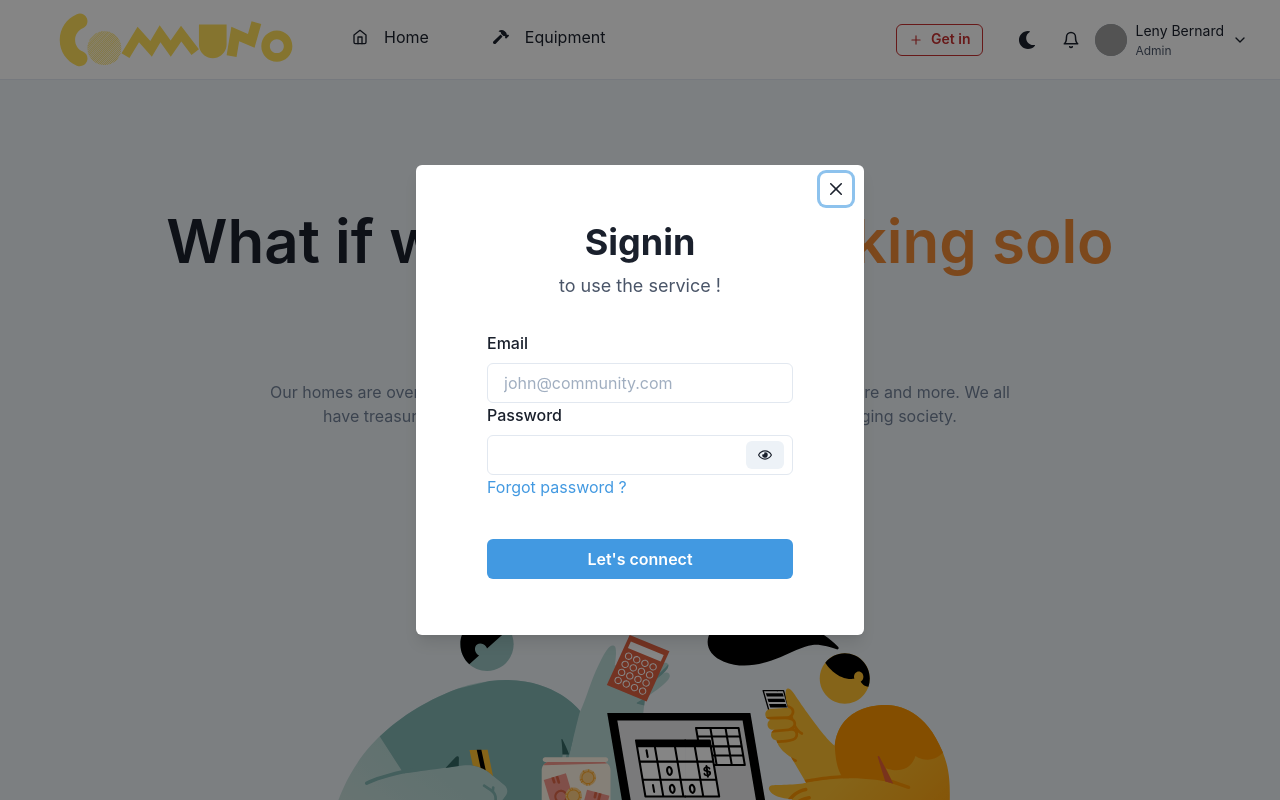
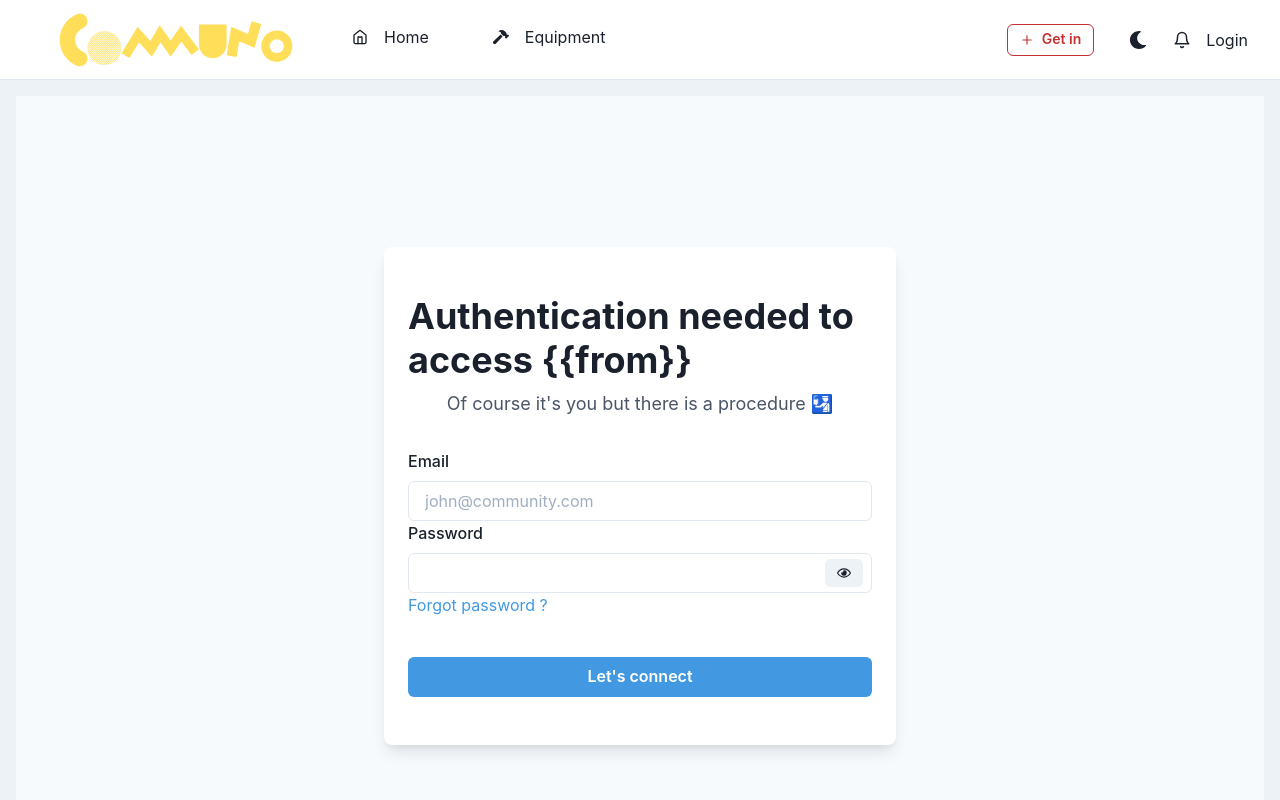
Before and after one commit to lenybernard/communo-front, a React (Create React App) app: page /login in a window 1280 px wide. Shown: the top 800 px of the page. Built offline with nearby package versions, Linux system fonts and the light colour scheme; grey boxes are pictures that could not be loaded.

Commit message:
add Auth layer + login / logout + cookie & localStorage use

```diff
--- a/package.json
+++ b/package.json
@@ -23,6 +23,7 @@
     "lint-staged": "^12.1.5",
     "prettier": "^2.5.1",
     "react": "^17.0.2",
+    "react-cookie": "^4.1.1",
     "react-dom": "^17.0.2",
     "react-hook-form": "^7.22.5",
     "react-i18next": "^11.15.3",
--- /dev/null
+++ b/src/auth/AuthProvider.tsx
@@ -0,0 +1,52 @@
+import React, {useEffect} from "react"
+import {User} from "../types";
+import {useCookies} from "react-cookie";
+
+interface JWTAuthResponse {
+    user: User
+    token: string
+}
+interface AuthContextType {
+    user: User
+    token: string
+    signin: (response: JWTAuthResponse, callback: VoidFunction) => void
+    signout: (callback: VoidFunction) => void
+}
+
+export const AuthContext = React.createContext<AuthContextType>(null!);
+
+export const AuthProvider = ({ children }: { children: React.ReactNode }) => {
+    let [user, setUser] = React.useState<any>(null);
+    let [token, setToken] = React.useState<any>(null);
+    const [cookies, setCookie, removeCookie] = useCookies();
+
+    useEffect(() => {
+        if (cookies.token !== undefined) {
+            setToken(localStorage.getItem('token'))
+        }
+        if (cookies.user !== undefined) {
+            setUser(cookies.user)
+        }
+    }, [])
+
+    let signin = (response: JWTAuthResponse, callback: VoidFunction) => {
+        setUser(response.user)
+        setToken(response.token)
+        localStorage.setItem('token', response.token)
+        setCookie('user', response.user)
+        callback()
+    };
+
+    let signout = (callback: VoidFunction) => {
+        setToken(null);
+        setUser(null);
+        removeCookie('token')
+        removeCookie('user')
+        callback();
+    };
+
+    let value = { user, token, signin, signout };
+
+    return <AuthContext.Provider value={value}>{children}</AuthContext.Provider>;
+}
+export default AuthProvider
--- /dev/null
+++ b/src/auth/AuthStatus.tsx
@@ -0,0 +1,31 @@
+import React from "react"
+import {AuthContext} from "./AuthProvider";
+import {useNavigate} from "react-router-dom";
+
+export const useAuth = () => {
+    return React.useContext(AuthContext);
+}
+
+export const AuthStatus = () => {
+    let auth = useAuth();
+    let navigate = useNavigate();
+
+    if (!auth.user) {
+        return <p>You are not logged in.</p>;
+    }
+
+    return (
+        <p>
+            Welcome {auth.user}!{" "}
+            <button
+                onClick={() => {
+                    auth.signout(() => navigate("/"));
+                }}
+            >
+                Sign out
+            </button>
+        </p>
+    );
+}
+
+export default AuthStatus
--- /dev/null
+++ b/src/auth/Logout.tsx
@@ -0,0 +1,21 @@
+import React, {useEffect} from "react"
+import {toast} from "react-toastify"
+import {useTranslation} from "react-i18next"
+import {useNavigate} from "react-router-dom"
+import {useAuth} from "./AuthStatus";
+
+const Logout = () => {
+    const {t} = useTranslation()
+    const navigate = useNavigate()
+    const auth = useAuth()
+    useEffect(() => {
+        auth.signout(() => {
+            navigate('/', { replace: true })
+            toast(t('logout.toast'))
+        })
+    })
+
+    return <div />
+}
+
+export default Logout
--- /dev/null
+++ b/src/auth/RequireAuth.tsx
@@ -0,0 +1,17 @@
+import React from "react"
+import {useAuth} from "./AuthStatus";
+import {useLocation} from "react-router-dom";
+import { Navigate } from "react-router-dom";
+
+export const RequireAuth = ({ children }: { children: JSX.Element }) => {
+    let auth = useAuth();
+    let location = useLocation();
+
+    if (!auth.user) {
+        return <Navigate to="/login" state={{ from: location }} replace />;
+    }
+
+    return children;
+}
+
+export default RequireAuth
--- a/src/components/molecules/Login/login.tsx
+++ b/src/components/molecules/Form/Login/login.tsx
@@ -17,10 +17,14 @@ import {
 import {useTranslation} from "react-i18next";
 import { useForm } from 'react-hook-form'
 import {toast} from "react-toastify";
-import {useState} from "react";
+import React, {useState} from "react";
 import {FaRegEye, FaRegEyeSlash} from "react-icons/fa";
+import {useLocation, useNavigate} from "react-router-dom";
+import {useAuth} from "../../../../auth/AuthStatus";
 
-export const Login = () => {
+
+
+export const LoginForm = ({title = null, subtitle = null}: {title?: string|null, subtitle?: string|null}) => {
     const { t } = useTranslation()
     const [showPassword, setShowPassword] = useState(false)
     const {
@@ -29,6 +33,10 @@ export const Login = () => {
         setError,
         formState: { errors, isSubmitting },
     } = useForm()
+
+    let navigate = useNavigate();
+    let location = useLocation();
+    let auth = useAuth();
 
     const onSubmit = (values: {username: string, password: string}) =>
     {
@@ -40,19 +48,27 @@ export const Login = () => {
         fetch('http://localhost:8000/api/login', requestOptions)
             .then(response => response.json())
             .then(response => {
+                if (response.message) {
+                    throw new Error(response.message);
+                }
                 if (response.error) {
                     throw new Error(response.error);
                 }
                 toast(t('login.toast.success.' + Math.floor(Math.random() * 4), {'user': response.user}))
+                auth.signin(response, () => {
+                    // @ts-ignore
+                    let from = location.state?.from?.pathname || "/";
+                    navigate(from, { replace: true });
+                });
             })
             .catch(error => {
                 let errorMessage = t('login.toast.error.' + Math.floor(Math.random() * 5), {'error': error.toString().replace(/^Error: /, '')})
                 setError('password', {type: "manual"})
                 toast.error(errorMessage)
             });
+    }
 
-            /** @todo need to handle login success */
-    }
+
 
     return (
         <Flex
@@ -60,9 +76,9 @@ export const Login = () => {
             justify={'center'}>
             <Stack spacing={8} mx={'auto'} maxW={'lg'} py={12} px={6}>
                 <Stack align={'center'}>
-                    <Heading fontSize={'4xl'}>{t('login.title')}</Heading>
+                    <Heading fontSize={'4xl'}>{title || t('login.title')}</Heading>
                     <Text fontSize={'lg'} color={'gray.600'}>
-                        {t('login.subtitle')}️
+                        {subtitle || t('login.subtitle')}️
                     </Text>
                 </Stack>
                 <Box
@@ -127,4 +143,4 @@ export const Login = () => {
     );
 }
 
-export default Login
+export default LoginForm
--- a/src/components/molecules/Menu/HeadBar.tsx
+++ b/src/components/molecules/Menu/HeadBar.tsx
@@ -11,12 +11,11 @@ import {
     FlexProps,
     Menu,
     MenuButton,
-    MenuDivider,
     MenuItem,
     MenuList,
     Button, Link as CLink, Container,
 } from '@chakra-ui/react';
-import {Link} from "react-router-dom";
+import {Link, useNavigate} from "react-router-dom";
 import {
     FiMenu,
     FiBell,
@@ -28,6 +27,7 @@ import {LinkItemProps} from "../../layout/LayoutProps";
 import NavItem from "../../atoms/Menu/NavItem";
 import {GoDiffAdded} from "react-icons/go";
 import {useTranslation} from "react-i18next";
+import {useAuth} from "../../../auth/AuthStatus";
 
 interface MobileProps extends FlexProps {
     onOpen: () => void;
@@ -36,6 +36,7 @@ interface MobileProps extends FlexProps {
 
 export const HeadBar = ({ onOpen, links, ...rest }: MobileProps) => {
     const {t} = useTranslation()
+    const auth = useAuth()
 
     return (
         <Flex
@@ -95,12 +96,13 @@ export const HeadBar = ({ onOpen, links, ...rest }: MobileProps) => {
                             display={{base: 'none', sm: 'flex'}}
                             icon={<FiBell />}
                         />
+                        {(auth.user &&
                             <Flex alignItems={'center'}>
                                 <Menu>
                                     <MenuButton
                                         py={2}
                                         transition="all 0.3s"
-                                    _focus={{ boxShadow: 'none' }}>
+                                        _focus={{boxShadow: 'none'}}>
                                         <HStack>
                                             <Avatar
                                                 size={'sm'}
@@ -109,29 +111,34 @@ export const HeadBar = ({ onOpen, links, ...rest }: MobileProps) => {
                                                 }
                                             />
                                             <VStack
-                                            display={{ base: 'none', md: 'flex' }}
+                                                display={{base: 'none', md: 'flex'}}
                                                 alignItems="flex-start"
                                                 spacing="1px"
                                                 ml="2">
-                                            <Text fontSize="sm">Leny Bernard</Text>
+                                                <Text
+                                                    fontSize="sm">{auth.user.firstname + ' ' + auth.user.lastname}</Text>
                                                 <Text fontSize="xs" color="gray.600">
                                                     Admin
                                                 </Text>
                                             </VStack>
-                                        <Box display={{ base: 'none', md: 'flex' }}>
-                                            <FiChevronDown />
+                                            <Box display={{base: 'none', md: 'flex'}}>
+                                                <FiChevronDown/>
                                             </Box>
                                         </HStack>
                                     </MenuButton>
                                     <MenuList
-                                    bg={useColorModeValue('white', 'gray.900')}
-                                    borderColor={useColorModeValue('gray.200', 'gray.700')}>
-                                    <MenuItem>Matériel</MenuItem>
-                                    <MenuDivider />
-                                    <MenuItem disabled={true}>Services</MenuItem>
+                                        // bg={useColorModeValue('white', 'gray.900')}
+                                        // borderColor={useColorModeValue('gray.200', 'gray.700')}
+                                    >
+                                        <MenuItem>
+                                            <Link to={'/logout'}>{t('logout.title')}</Link>
+                                        </MenuItem>
                                     </MenuList>
                                 </Menu>
                             </Flex>
+                        ) || (
+                            <Link to={'/login'}>Login</Link>
+                        )}
                     </Flex>
                 </HStack>
             </Container>
--- a/src/index.tsx
+++ b/src/index.tsx
@@ -8,35 +8,57 @@ import { Index as MaterialIndex } from "./routes/materials";
 import {
     ApolloClient,
     InMemoryCache,
-    ApolloProvider,
+    ApolloProvider, createHttpLink,
 } from "@apollo/client";
 import MaterialShow from "./routes/materials/show";
 import {I18nextProvider} from "react-i18next";
 import i18n from "./translations";
 import Home from "./routes/home";
-import Login from "./components/molecules/Login/login";
 import 'react-toastify/dist/ReactToastify.css';
 import "./style/index.scss"
 import Layout from "./components/layout/Layout";
+import Profile from "./routes/profile";
+import RequireAuth from "./auth/RequireAuth";
+import AuthProvider from "./auth/AuthProvider";
+import Login from "./routes/login";
+import Logout from "./auth/Logout";
+import {CookiesProvider, useCookies} from "react-cookie";
+import {setContext} from "@apollo/client/link/context";
+import {useEffect} from "react";
 
+const link = createHttpLink({
+    uri: 'http://127.0.0.1:8000/api/graphql'
+});
+
+const authLink = setContext((_, { headers }) => {
+    const token = localStorage.getItem('token')
+    return {
+        headers: {
+            ...headers,
+            authorization: token ? `Bearer ${token}` : "",
+        }
+    }
+});
 const client = new ApolloClient({
-    uri: 'http://127.0.0.1:8000/api/graphql',
-    cache: new InMemoryCache()
+    cache: new InMemoryCache(),
+    link: authLink.concat(link),
 });
 
 ReactDOM.render(
   <React.StrictMode>
     <ColorModeScript />
+    <CookiesProvider />
+    <AuthProvider>
         <ApolloProvider client={client}>
             <I18nextProvider i18n={i18n}>
                 <BrowserRouter>
                     <Routes>
                         <Route element={<Layout />}>
                             <Route path="/" element={<Home />} />
-                        <Route path="/login" element={<Home modalComponent={<Login/>} />} />
-                        <Route path="login" element={<Login />} />
-                        <Route path="materials" element={<MaterialIndex />}>
-                        </Route>
+                            <Route path="/login" element={<Login />} />
+                            <Route path="/logout" element={<Logout />} />
+                            <Route path="profile" element={<RequireAuth><Profile /></RequireAuth>}/>
+                            <Route path="materials" element={<MaterialIndex />}/>
                             <Route path="materials/:id" element={<MaterialShow />} />
                             <Route
                                 path="*"
@@ -51,6 +73,7 @@ ReactDOM.render(
                 </BrowserRouter>
             </I18nextProvider>
         </ApolloProvider>
+    </AuthProvider>
   </React.StrictMode>,
   document.getElementById("root"),
 )
--- /dev/null
+++ b/src/routes/login.tsx
@@ -0,0 +1,25 @@
+import React from "react"
+import {Box, Flex, useColorModeValue} from "@chakra-ui/react";
+import LoginForm from "../components/molecules/Form/Login/login";
+import {useTranslation} from "react-i18next";
+
+const Login = () => {
+    const {t} = useTranslation()
+
+    return (
+        <Flex
+            minH={'100vh'}
+            align={'center'}
+            justify={'center'}
+            bg={useColorModeValue('gray.50', 'gray.800')}>
+            <Box
+                rounded={'lg'}
+                bg={useColorModeValue('white', 'gray.700')}
+                boxShadow={'lg'}>
+                <LoginForm title={t('login.authentication.needed.title')} subtitle={t('login.authentication.needed.subtitle')}/>
+            </Box>
+        </Flex>
+    );
+}
+
+export default Login
--- /dev/null
+++ b/src/routes/profile/index.tsx
@@ -0,0 +1,10 @@
+import React from "react"
+import {useAuth} from "../../auth/AuthStatus";
+
+const Profile = () => {
+    let auth = useAuth();
+
+    return <div>Profile de {auth.user.firstname}</div>
+}
+
+export default Profile
--- a/src/translations/index.ts
+++ b/src/translations/index.ts
@@ -58,8 +58,28 @@ const resources = {
                 },
                 "forgotPassword": "Forgot password ?",
                 "toast": {
-                    "success" : "C'est bon de te revoir {{user.firstname}}"
+                    "success" : {
+                        0: "🦄 Welcome home comrade",
+                        1: "🤗 Finally, you are back {{user.firstname}} !",
+                        2: "👋 Hello {{user.firstname}}",
+                        3: "😀 It's good to see you again {{user.firstname}}",
+                    },
+                    "error" : {
+                        0: "👮‍♀️{{error}} No it doesn't work",
+                        1: "😓 {{error}} Ouch. A password issue ?",
+                        2: "🥴 {{error}} It does not go through...",
+                        3: "☝️{{error}} Please reset your password",
+                        4: "🤷 {{error}} What boring are these password stories...",
+                    }
+                },
+                "authentication.needed": {
+                    "title": "Authentication needed to access {{from}}",
+                    "subtitle": "Of course it's you but there is a procedure  🛂",
                 }
+            },
+            "logout": {
+                "title": "Logout",
+                "toast": "Good bye !"
             },
             "menu": {
                 "home": "Home",
@@ -161,8 +181,16 @@ const resources = {
                         2: "🥴 {{error}} Ça ne passe pas...",
                         3: "☝️{{error}} N'hésite pas à réinitialiser ton mot de passe",
                         4: "🤷 {{error}} C'est vrai que c'est ennuyeux ces histoires de mot de passe...",
-                    },
+                    }
+                },
+                "authentication.needed": {
+                    "title": "Identification requise 🛂",
+                    "subtitle": "Bien sûr c'est toi, on le sait, c'est une simple procédure",
                 }
+            },
+            "logout": {
+                "title": "Déconnexion",
+                "toast": "😿 À bientôt !"
             },
             "menu": {
                 "home": "Accueil",
```
Also changed, not shown: 1 other file (tests, documents, lock files or other folders). Lines whose indentation alone changed are shown as unchanged.
